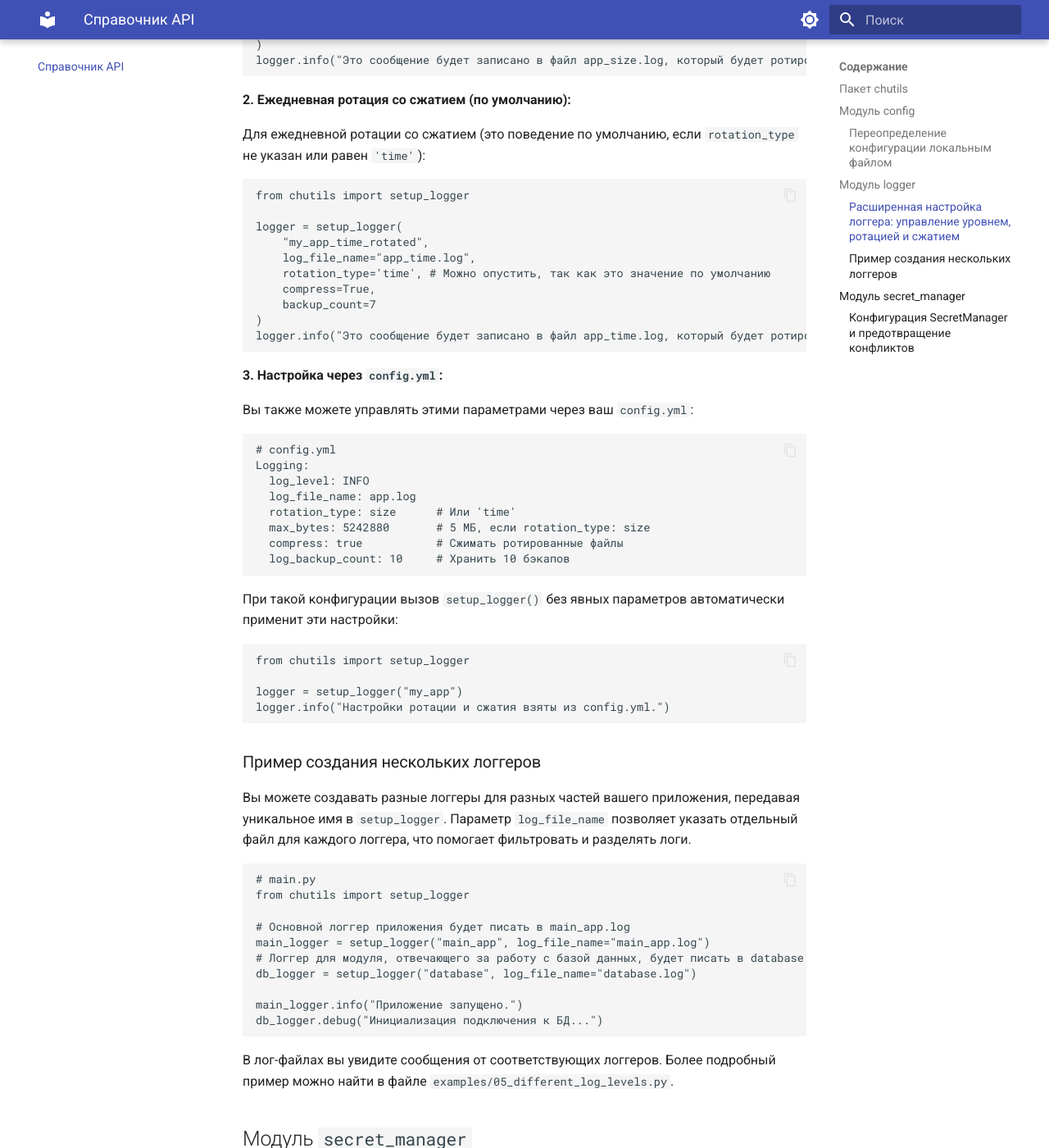
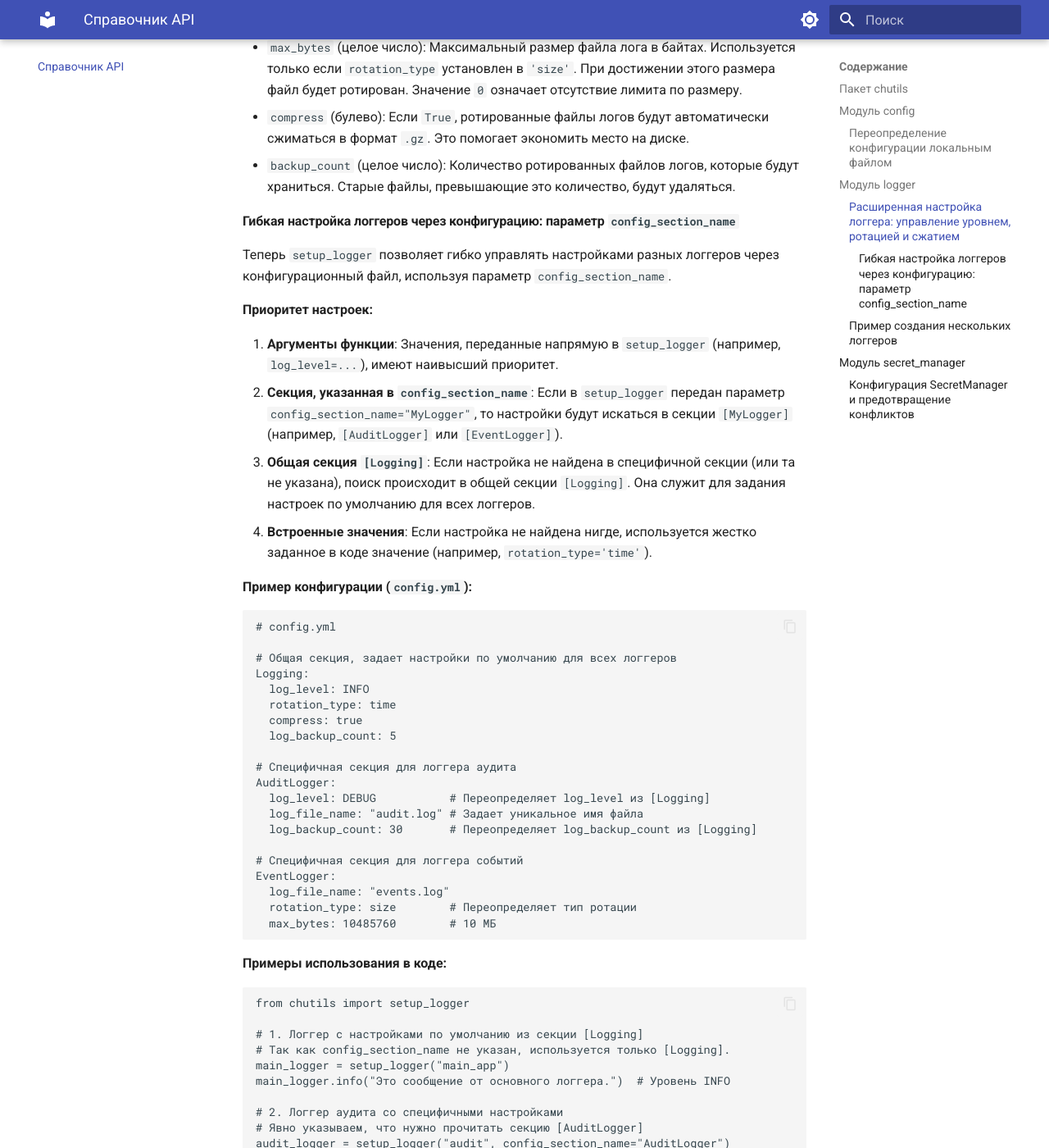
Before and after one commit to Chu4hel/chutils, an MkDocs documentation site: the page built from docs/api.md, in a window 1280 px wide and 1400 px high, scrolled down 3221 px. Shown: the whole window at 82% size. Built offline with MkDocs 1.6.1 and Material for MkDocs 9.7.7, drawn with Linux system fonts in a browser that asks for light colours; some of the changed text lies outside the part shown.

Commit message:
docs: Обновить документацию
Обновлена документация для отражения новой функциональности гибкой настройки логгеров через конфигурационный файл с использованием параметра `config_section_name`.

Внесены изменения в следующие файлы:

1.  **`README.md`**: Добавлен новый подраздел с описанием конфигурации нескольких логгеров через файл.
2.  **`docs/index.md`**: Расширен раздел "Ключевые возможности" с упоминанием гибкой настройки логгеров.
3.  **`docs/api.md`**: Восстановлена удаленная ранее подробная документация по параметрам ротации и добавлено описание параметра `config_section_name` с примерами.
4.  **`examples/02_logging.py`**: Обновлен для демонстрации настройки нескольких логгеров через `config_section_name`.
5.  **`examples/config.yml`**: Обновлен для демонстрации новой структуры конфигурации с отдельными секциями для специфичных логгеров.

````diff
--- a/docs/api.md
+++ b/docs/api.md
@@ -5,31 +5,37 @@
 ## Пакет `chutils`
 
 ::: chutils
-    options:
-      members: [init]
+options:
+members: [init]
+
 ## Модуль `config`
 
 ::: chutils.config
-    options:
-      members:
-        - get_config
-        - get_config_value
-        - get_config_int
-        - get_config_float
-        - get_config_boolean
-        - get_config_list
-        - get_config_section
-        - save_config_value
+options:
+members:
+
+- get_config
+- get_config_value
+- get_config_int
+- get_config_float
+- get_config_boolean
+- get_config_list
+- get_config_section
+- save_config_value
 
 ### Переопределение конфигурации локальным файлом
 
-Функция `get_config()` теперь автоматически ищет и загружает локальный файл конфигурации (например, `config.local.yml` или `config.local.ini`) в той же директории, что и основной файл (`config.yml` или `config.ini`). Значения из локального файла **переопределяют** соответствующие значения из основного файла.
+Функция `get_config()` теперь автоматически ищет и загружает локальный файл конфигурации (например, `config.local.yml`
+или `config.local.ini`) в той же директории, что и основной файл (`config.yml` или `config.ini`). Значения из локального
+файла **переопределяют** соответствующие значения из основного файла.
 
-Это позволяет удобно управлять чувствительными или специфичными для разработчика настройками, не коммитя их в репозиторий.
+Это позволяет удобно управлять чувствительными или специфичными для разработчика настройками, не коммитя их в
+репозиторий.
 
 **Пример:**
 
 Если `config.yml` содержит:
+
 ```yaml
 # config.yml
 Database:
@@ -38,7 +44,9 @@ Database:
 App:
   debug: false
 ```
+
 А `config.local.yml` содержит:
+
 ```yaml
 # config.local.yml
 Database:
@@ -47,52 +55,133 @@ App:
   debug: true
   developer_mode: true
 ```
+
 Тогда `get_config()` вернет объединенную конфигурацию, где локальные настройки переопределяют основные:
+
 ```python
 {
-  "Database": {
-    "host": "localhost", # Переопределено локальным файлом
-    "port": 5432         # Взято из основного файла
-  },
-  "App": {
-    "debug": True,           # Переопределено локальным файлом
-    "developer_mode": True   # Добавлено из локального файла
-  }
+    "Database": {
+        "host": "localhost",  # Переопределено локальным файлом
+        "port": 5432  # Взято из основного файла
+    },
+    "App": {
+        "debug": True,  # Переопределено локальным файлом
+        "developer_mode": True  # Добавлено из локального файла
+    }
 }
 ```
+
 **Важно:** Убедитесь, что вы добавили `config.local.yml` (или `config.local.ini`) в ваш `.gitignore`, чтобы случайно
 не закоммитить локальные или чувствительные настройки.
 
 ## Модуль `logger`
 
 ::: chutils.logger
-    options:
-      members:
-        - setup_logger
-        - ChutilsLogger
-        - DEVDEBUG_LEVEL_NUM
-        - MEDIUMDEBUG_LEVEL_NUM
+options:
+members:
+
+- setup_logger
+- ChutilsLogger
+- DEVDEBUG_LEVEL_NUM
+- MEDIUMDEBUG_LEVEL_NUM
 
 ### Расширенная настройка логгера: управление уровнем, ротацией и сжатием
 
-Функция `setup_logger` предлагает гибкую настройку логгеров, включая управление уровнем логирования, ротацией файлов и их сжатием.
+Функция `setup_logger` предлагает гибкую настройку логгеров, включая управление уровнем логирования, ротацией файлов и
+их сжатием.
 
 **Ключевые особенности и изменения:**
 
-*   **Динамическое обновление уровня логирования:** При каждом вызове `setup_logger` для существующего логгера его уровень логирования **всегда обновляется** до указанного или настроенного значения.
-*   **Гибкий `log_level`:** Параметр `log_level` теперь может принимать как объекты `LogLevel` (например, `LogLevel.INFO`), так и их строковое представление (например, `"INFO"`, `"DEBUG"`). Это позволяет удобно задавать уровень как через код, так и через конфигурационные файлы.
-*   **Идемпотентная настройка обработчиков:** Обработчики логов (для консоли и файлов) настраиваются только при первом вызове для данного логгера. При последующих вызовах обработчики не пересоздаются, если только не указан флаг `force_reconfigure=True`. Это предотвращает дублирование обработчиков и обеспечивает эффективную работу.
-*   **Расширенные опции ротации и сжатия:** Поддерживаются различные типы ротации (по времени или по размеру), а также автоматическое сжатие ротированных файлов в `.gz` для экономии места. Эти параметры могут быть заданы как напрямую в вызове `setup_logger`, так и через конфигурационный файл `config.yml` в секции `Logging`.
-
+* **Динамическое обновление уровня логирования:** При каждом вызове `setup_logger` для существующего логгера его уровень
+  логирования **всегда обновляется** до указанного или настроенного значения.
+* **Гибкий `log_level`:** Параметр `log_level` теперь может принимать как объекты `LogLevel` (например,
+  `LogLevel.INFO`), так и их строковое представление (например, `"INFO"`, `"DEBUG"`). Это позволяет удобно задавать
+  уровень как через код, так и через конфигурационные файлы.
+* **Идемпотентная настройка обработчиков:** Обработчики логов (для консоли и файлов) настраиваются только при первом
+  вызове для данного логгера. При последующих вызовах обработчики не пересоздаются, если только не указан флаг
+  `force_reconfigure=True`. Это предотвращает дублирование обработчиков и обеспечивает эффективную работу.
+* **Расширенные опции ротации и сжатия:** Поддерживаются различные типы ротации (по времени или по размеру), а также
+  автоматическое сжатие ротированных файлов в `.gz` для экономии места. Эти параметры могут быть заданы как напрямую в
+  вызове `setup_logger`, так и через конфигурационный файл `config.yml` в секции `Logging`.
 
 **Параметры ротации:**
 
-*   `rotation_type` (строка): Определяет тип ротации.
-    *   `'time'` (по умолчанию): Ротация происходит по времени (например, ежедневно).
-    *   `'size'`: Ротация происходит, когда файл лога достигает определенного размера.
-*   `max_bytes` (целое число): Максимальный размер файла лога в байтах. Используется только если `rotation_type` установлен в `'size'`. При достижении этого размера файл будет ротирован. Значение `0` означает отсутствие лимита по размеру.
-*   `compress` (булево): Если `True`, ротированные файлы логов будут автоматически сжиматься в формат `.gz`. Это помогает экономить место на диске.
-*   `backup_count` (целое число): Количество ротированных файлов логов, которые будут храниться. Старые файлы, превышающие это количество, будут удаляться.
+* `rotation_type` (строка): Определяет тип ротации.
+    * `'time'` (по умолчанию): Ротация происходит по времени (например, ежедневно).
+    * `'size'`: Ротация происходит, когда файл лога достигает определенного размера.
+* `max_bytes` (целое число): Максимальный размер файла лога в байтах. Используется только если `rotation_type`
+  установлен в `'size'`. При достижении этого размера файл будет ротирован. Значение `0` означает отсутствие лимита по
+  размеру.
+* `compress` (булево): Если `True`, ротированные файлы логов будут автоматически сжиматься в формат `.gz`. Это помогает
+  экономить место на диске.
+* `backup_count` (целое число): Количество ротированных файлов логов, которые будут храниться. Старые файлы, превышающие
+  это количество, будут удаляться.
+
+#### Гибкая настройка логгеров через конфигурацию: параметр `config_section_name`
+
+Теперь `setup_logger` позволяет гибко управлять настройками разных логгеров через конфигурационный файл, используя
+параметр `config_section_name`.
+
+**Приоритет настроек:**
+
+1. **Аргументы функции**: Значения, переданные напрямую в `setup_logger` (например, `log_level=...`), имеют
+   наивысший приоритет.
+2. **Секция, указанная в `config_section_name`**: Если в `setup_logger` передан параметр
+   `config_section_name="MyLogger"`, то настройки будут искаться в секции `[MyLogger]` (например, `[AuditLogger]` или
+   `[EventLogger]`).
+3. **Общая секция `[Logging]`**: Если настройка не найдена в специфичной секции (или та не указана), поиск
+   происходит в общей секции `[Logging]`. Она служит для задания настроек по умолчанию для всех логгеров.
+4. **Встроенные значения**: Если настройка не найдена нигде, используется жестко заданное в коде значение
+   (например, `rotation_type='time'`).
+
+**Пример конфигурации (`config.yml`):**
+
+```yaml
+# config.yml
+
+# Общая секция, задает настройки по умолчанию для всех логгеров
+Logging:
+  log_level: INFO
+  rotation_type: time
+  compress: true
+  log_backup_count: 5
+
+# Специфичная секция для логгера аудита
+AuditLogger:
+  log_level: DEBUG           # Переопределяет log_level из [Logging]
+  log_file_name: "audit.log" # Задает уникальное имя файла
+  log_backup_count: 30       # Переопределяет log_backup_count из [Logging]
+
+# Специфичная секция для логгера событий
+EventLogger:
+  log_file_name: "events.log"
+  rotation_type: size        # Переопределяет тип ротации
+  max_bytes: 10485760        # 10 МБ
+```
+
+**Примеры использования в коде:**
+
+```python
+from chutils import setup_logger
+
+# 1. Логгер с настройками по умолчанию из секции [Logging]
+# Так как config_section_name не указан, используется только [Logging].
+main_logger = setup_logger("main_app")
+main_logger.info("Это сообщение от основного логгера.")  # Уровень INFO
+
+# 2. Логгер аудита со специфичными настройками
+# Явно указываем, что нужно прочитать секцию [AuditLogger]
+audit_logger = setup_logger("audit", config_section_name="AuditLogger")
+audit_logger.debug("Это отладочное сообщение для аудита.")  # Уровень DEBUG
+
+# 3. Логгер событий со своими настройками
+event_logger = setup_logger("events", config_section_name="EventLogger")
+event_logger.info("Логгер событий использует ротацию по размеру.")  # Уровень INFO из [Logging]
+
+# 4. Явное переопределение аргументом функции (высший приоритет)
+# Уровень будет WARNING, несмотря на настройки в config.yml
+important_logger = setup_logger("important", log_level="WARNING")
+```
 
 **Примеры использования:**
 
@@ -124,7 +213,7 @@ from chutils import setup_logger
 logger = setup_logger(
     "my_app_time_rotated",
     log_file_name="app_time.log",
-    rotation_type='time', # Можно опустить, так как это значение по умолчанию
+    rotation_type='time',  # Можно опустить, так как это значение по умолчанию
     compress=True,
     backup_count=7
 )
@@ -157,7 +246,9 @@ logger.info("Настройки ротации и сжатия взяты из c
 
 ### Пример создания нескольких логгеров
 
-Вы можете создавать разные логгеры для разных частей вашего приложения, передавая уникальное имя в `setup_logger`. Параметр `log_file_name` позволяет указать отдельный файл для каждого логгера, что помогает фильтровать и разделять логи.
+Вы можете создавать разные логгеры для разных частей вашего приложения, передавая уникальное имя в `setup_logger`.
+Параметр `log_file_name` позволяет указать отдельный файл для каждого логгера, что помогает фильтровать и разделять
+логи.
 
 ```python
 # main.py
@@ -171,6 +262,7 @@ db_logger = setup_logger("database", log_file_name="database.log")
 main_logger.info("Приложение запущено.")
 db_logger.debug("Инициализация подключения к БД...")
 ```
+
 В лог-файлах вы увидите сообщения от соответствующих логгеров.
 Более подробный пример можно найти в файле `examples/05_different_log_levels.py`.
 
@@ -180,37 +272,44 @@ db_logger.debug("Инициализация подключения к БД...")
 
 ### Конфигурация SecretManager и предотвращение конфликтов
 
-Для безопасной работы с `keyring` крайне важно, чтобы каждое приложение использовало уникальное имя сервиса (`service_name`). Это предотвращает конфликты, когда два разных приложения могут случайно перезаписать секреты друг друга.
+Для безопасной работы с `keyring` крайне важно, чтобы каждое приложение использовало уникальное имя сервиса (
+`service_name`). Это предотвращает конфликты, когда два разных приложения могут случайно перезаписать секреты друг
+друга.
 
 `SecretManager` определяет `service_name` по следующему приоритету:
 
-1.  **Значение, переданное в конструктор**:
-    ```python
-    from chutils import SecretManager
-    # Явное указание имени сервиса (наивысший приоритет)
-    secrets = SecretManager("my-super-unique-app-name")
-    ```
+1. **Значение, переданное в конструктор**:
+   ```python
+   from chutils import SecretManager
+   # Явное указание имени сервиса (наивысший приоритет)
+   secrets = SecretManager("my-super-unique-app-name")
+   ```
 
-2.  **Значение из конфигурационного файла**: Если `service_name` не передан в конструктор (или передан пустым), `SecretManager` попытается найти его в вашем `config.yml` файле в секции `Secrets`.
-    ```yaml
-    # config.yml
-    Secrets:
-      service_name: my-super-unique-app-name
-      prefix: "WebApp_" # Опционально, можно переопределить префикс
-    ```
-    В этом случае `SecretManager` можно инициализировать без аргументов:
-    ```python
-    from chutils import SecretManager
-    # Имя будет взято из config.yml
-    secrets = SecretManager()
-    ```
+2. **Значение из конфигурационного файла**: Если `service_name` не передан в конструктор (или передан пустым),
+   `SecretManager` попытается найти его в вашем `config.yml` файле в секции `Secrets`.
+   ```yaml
+   # config.yml
+   Secrets:
+     service_name: my-super-unique-app-name
+     prefix: "WebApp_" # Опционально, можно переопределить префикс
+   ```
+   В этом случае `SecretManager` можно инициализировать без аргументов:
+   ```python
+   from chutils import SecretManager
+   # Имя будет взято из config.yml
+   secrets = SecretManager()
+   ```
 
-3.  **Абсолютный путь к проекту (поведение по умолчанию)**: Если имя не найдено ни в конструкторе, ни в конфигурации, `SecretManager` автоматически использует **абсолютный путь к корню вашего проекта** в качестве `service_name`.
-    > Это гарантирует, что `service_name` будет уникальным для каждого проекта, предотвращая конфликты по умолчанию без необходимости ручной настройки.
+3. **Абсолютный путь к проекту (поведение по умолчанию)**: Если имя не найдено ни в конструкторе, ни в конфигурации,
+   `SecretManager` автоматически использует **абсолютный путь к корню вашего проекта** в качестве `service_name`.
+   > Это гарантирует, что `service_name` будет уникальным для каждого проекта, предотвращая конфликты по умолчанию без
+   необходимости ручной настройки.
 
 **Префикс**
 
-Итоговое имя сервиса в `keyring` формируется как `prefix + service_name`. Префикс также можно настроить. Порядок приоритета для префикса:
-1.  Значение, переданное в конструктор.
-2.  Значение из `config.yml` (секция `Secrets`, ключ `prefix`).
-3.  Значение по умолчанию: `"Chutils_"`.
+Итоговое имя сервиса в `keyring` формируется как `prefix + service_name`. Префикс также можно настроить. Порядок
+приоритета для префикса:
+
+1. Значение, переданное в конструктор.
+2. Значение из `config.yml` (секция `Secrets`, ключ `prefix`).
+3. Значение по умолчанию: `"Chutils_"`.
````
Also changed, not shown: README.md (+48 -9 lines), docs/index.md (+15 -2 lines), 3 other files.
